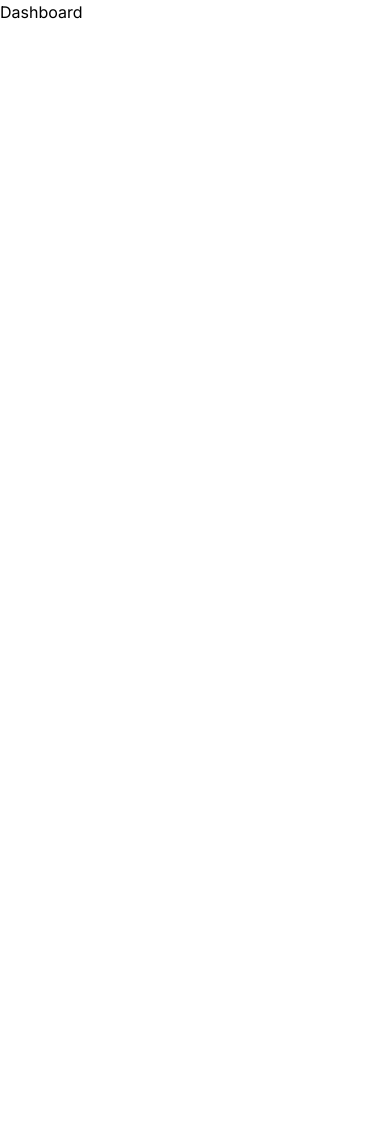
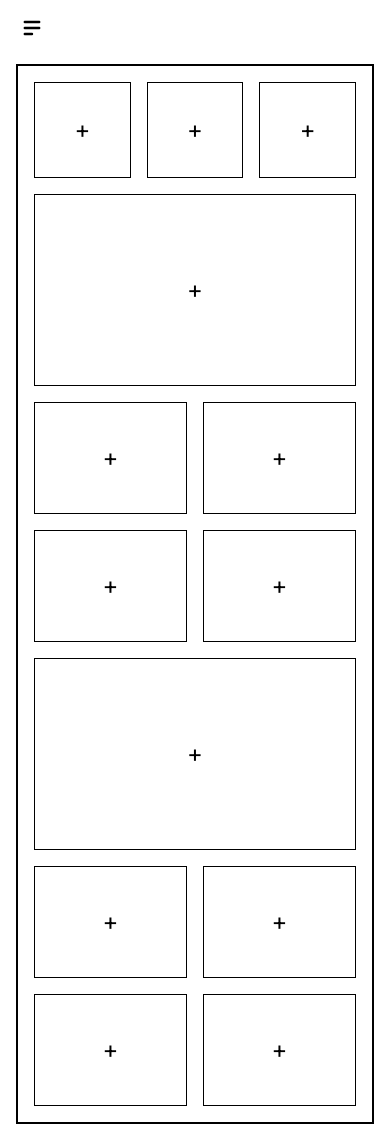
Before and after one commit to Sibindra/twitter-insights, a Next.js app: page /dashboard in a window 390 px wide. Before the commit the page ends 844 px from the top, so only its background shows below. Built offline with nearby package versions, Linux system fonts and the light colour scheme.

Commit message:
footer responsive and dashboard skeleton

```diff
--- a/app/components/Footer.tsx
+++ b/app/components/Footer.tsx
@@ -7,36 +7,32 @@ export default function Footer() {
   return (
     <div>
       <div>
-        <footer className="flex justify-center px-4 text-gray-800">
+        <div className="flex justify-center px-4 text-gray-800">
           <div className="container px-6 py-6">
-
             <hr className="h-px bg-black border-none mt-12 mb-2" />
 
             <div className="flex flex-col items-center justify-between md:flex-row">
-              <Link href="#" className="text-sm">
+              <Link href="#" className="text-xs md:text-sm">
                 2023 All Rights Reserved Project II @NCIT
               </Link>
 
-              <div className="flex mt-4 md:m-0">
+              <div className=" mt-4 md:m-0 hidden sm:flex">
                 <div className="-mx-4">
-                  {/* FIXME: */}
                   <Link
-                    href="#"
-                    className="px-4 text-sm text-gray-600 transition-colors duration-300 hover:text-blue-500 hover:underline"
+                    href="https://github.com/Sibindra/insights-nepal"
+                    className="px-2 md:px-4 text-xs md:text-sm text-gray-600 transition-colors duration-300 hover:text-blue-500 hover:underline"
                   >
                     GITHUB
                   </Link>
-                  {/* FIXME: */}
                   <Link
-                    href="#"
-                    className="px-4 text-sm text-gray-600 transition-colors duration-300 hover:text-blue-500 hover:underline"
+                    href="https://ncit.edu.np/"
+                    className="px-2 md:px-4 text-xs md:text-sm text-gray-600 transition-colors duration-300 hover:text-blue-500 hover:underline"
                   >
                     NCIT
                   </Link>
-                  {/* FIXME: */}
                   <Link
-                    href="#"
-                    className="px-4 text-sm text-gray-600 transition-colors duration-300 hover:text-blue-500 hover:underline"
+                    href="https://twitter.com/"
+                    className="px-2 md:px-4 text-xs md:text-sm text-gray-600 transition-colors duration-300 hover:text-blue-500 hover:underline"
                   >
                     TWITTER
                   </Link>
@@ -44,7 +40,7 @@ export default function Footer() {
               </div>
             </div>
           </div>
-        </footer>
+        </div>
       </div>
     </div>
   );
--- a/app/components/Hero.tsx
+++ b/app/components/Hero.tsx
@@ -41,7 +41,7 @@ export const Hero = () => {
           <div className="mb-16 lg:my-40 lg:max-w-lg lg:pr-5">
             <p className="inline-block px-3 py-px mb-4 text-xs tracking-wider text-black border-2 uppercase rounded-none bg-[#a4fcf5]">
               {/* FIXME: */}
-              <Link href={"https://github.com/Sibindra/insights-nepal"}>
+              <Link target="_blank" href={"https://github.com/Sibindra/insights-nepal"}>
                 Github
               </Link>
             </p>
--- a/app/components/Team.tsx
+++ b/app/components/Team.tsx
@@ -26,7 +26,7 @@ const AllLinks = [
   {
     name: "Aananda Bhusal",
     img: "https://avatars.githubusercontent.com/u/84623222?v=4",
-    comment: "100 rupaya ki pepsi i am sexy",
+    comment: "lets do it 👍",
     facebook: "https://www.facebook.com/aananda.bhusal",
     github: "https://github.com/Aananda-git",
     linkden: "https://www.linkedin.com/in/aananda-bhusal-74228b249/",
@@ -36,21 +36,21 @@ const AllLinks = [
   {
     name: "Deepak Rana Magar",
     img: "https://avatars.githubusercontent.com/u/94750400?v=4",
-    comment: "bahana nabanau",
-    facebook: "https://www.facebook.com/aananda.bhusal",
-    github: "https://github.com/Aananda-git",
-    linkden: "https://www.linkedin.com/in/aananda-bhusal-74228b249/",
-    mail: "aananda.191701@ncit.edu.np",
+    comment: "an artist simply trying",
+    facebook: "https://www.facebook.com/deepak.rana1234",
+    github: "https://github.com/DeepakRanaMagar",
+    linkden: "#",
+    mail: "dpk.me.123@gmail.com",
   },
 
   {
     name: "Sachit Khadka",
     img: "https://avatars.githubusercontent.com/u/106606778?v=4",
-    comment: "hooah",
-    facebook: "https://www.facebook.com/aananda.bhusal",
-    github: "https://github.com/Aananda-git",
-    linkden: "https://www.linkedin.com/in/aananda-bhusal-74228b249/",
-    mail: "aananda.191701@ncit.edu.np",
+    comment: "Tryna be useful",
+    facebook: "https://www.facebook.com/sachit.khadka.12/",
+    github: "https://github.com/Sachit56",
+    linkden: "https://www.linkedin.com/in/sachit-khadka-a2913725a/",
+    mail: "sachitkhadka73@gmail.com",
   },
 ];
 
--- a/app/dashboard/page.tsx
+++ b/app/dashboard/page.tsx
@@ -1,3 +1,123 @@
+"use client";
+import { BiGridAlt, BiUser, BiCog } from "react-icons/bi";
+import { HiMenuAlt2 } from "react-icons/hi";
+import { useState } from "react";
+
 export default function Dashboard() {
-  return <div>Dashboard</div>;
+  // sidebar state for mobile screens
+  const [sidebarOpen, setSidebarOpen] = useState(true);
+
+  const toggleSidebar = () => {
+    setSidebarOpen(!sidebarOpen);
+  };
+
+  return (
+    <div className="">
+      <button
+        data-drawer-target="default-sidebar"
+        data-drawer-toggle="default-sidebar"
+        aria-controls="default-sidebar"
+        type="button"
+        className="inline-flex items-center p-2 mt-2 ml-3 text-sm rounded-none-none sm:hidden hover:bg-gray-100 focus:outline-none focus:ring-2 focus:ring-gray-20"
+        onClick={toggleSidebar}
+      >
+        <span className="sr-only">Toggle menu</span>
+        <HiMenuAlt2 className="w-6 h-6" />
+      </button>
+
+      {sidebarOpen && (
+        <aside
+          id="default-sidebar"
+          className="fixed top-0 left-0 z-40 w-64 h-screen transition-transform -translate-x-full sm:translate-x-0 border border-black"
+          aria-label="Sidebar"
+        >
+          <div className="h-full px-3 py-4 overflow-y-auto bg-gray-5">
+            <ul className="space-y-2 font-medium">
+              <li>
+                <a
+                  href="#"
+                  className="flex items-center p-2 rounded-none-lg hover:bg-gray-100"
+                >
+                  <BiGridAlt className="w-6 h-6 transition duration-75 group-hover:" />
+                  <span className="ml-3">Dashboard</span>
+                </a>
+              </li>
+
+              <li>
+                <a
+                  href="#"
+                  className="flex items-center p-2 rounded-none-lg hover:bg-gray-100"
+                >
+                  <BiUser className="flex-shrink-0 w-6 h-6 transition duration-75 group-hover:" />
+                  <span className="flex-1 ml-3 whitespace-nowrap">Profile</span>
+                </a>
+              </li>
+
+              <li>
+                <a
+                  href="#"
+                  className="flex items-center p-2 rounded-none-lg hover:bg-gray-100"
+                >
+                  <BiCog className="flex-shrink-0 w-6 h-6 transition duration-75 group-hover:" />
+                  <span className="flex-1 ml-3 whitespace-nowrap">
+                    Settings
+                  </span>
+                </a>
+              </li>
+            </ul>
+          </div>
+        </aside>
+      )}
+
+      <div className="p-4 sm:ml-64">
+        <div className="p-4 border-2  border-black rounded-none-none ">
+          <div className="grid grid-cols-3 gap-4 mb-4">
+            <div className="flex items-center justify-center h-24 rounded-none-none border border-black ">
+              <p className="text-2xl  ">+</p>
+            </div>
+            <div className="flex items-center justify-center h-24 rounded-none border border-black ">
+              <p className="text-2xl  ">+</p>
+            </div>
+            <div className="flex items-center justify-center h-24 rounded-none border border-black ">
+              <p className="text-2xl  ">+</p>
+            </div>
+          </div>
+          <div className="flex items-center justify-center h-48 mb-4 rounded-none border border-black ">
+            <p className="text-2xl  ">+</p>
+          </div>
+          <div className="grid grid-cols-2 gap-4 mb-4">
+            <div className="flex items-center justify-center rounded-none border border-black h-28 ">
+              <p className="text-2xl  ">+</p>
+            </div>
+            <div className="flex items-center justify-center rounded-none border border-black h-28 ">
+              <p className="text-2xl  ">+</p>
+            </div>
+            <div className="flex items-center justify-center rounded-none border border-black h-28 ">
+              <p className="text-2xl  ">+</p>
+            </div>
+            <div className="flex items-center justify-center rounded-none border border-black h-28 ">
+              <p className="text-2xl  ">+</p>
+            </div>
+          </div>
+          <div className="flex items-center justify-center h-48 mb-4 rounded-none border border-black ">
+            <p className="text-2xl  ">+</p>
+          </div>
+          <div className="grid grid-cols-2 gap-4">
+            <div className="flex items-center justify-center rounded-none border border-black h-28 ">
+              <p className="text-2xl  ">+</p>
+            </div>
+            <div className="flex items-center justify-center rounded-none border border-black h-28 ">
+              <p className="text-2xl  ">+</p>
+            </div>
+            <div className="flex items-center justify-center rounded-none border border-black h-28 ">
+              <p className="text-2xl  ">+</p>
+            </div>
+            <div className="flex items-center justify-center rounded-none border border-black h-28 ">
+              <p className="text-2xl  ">+</p>
+            </div>
+          </div>
+        </div>
+      </div>
+    </div>
+  );
 }
```
